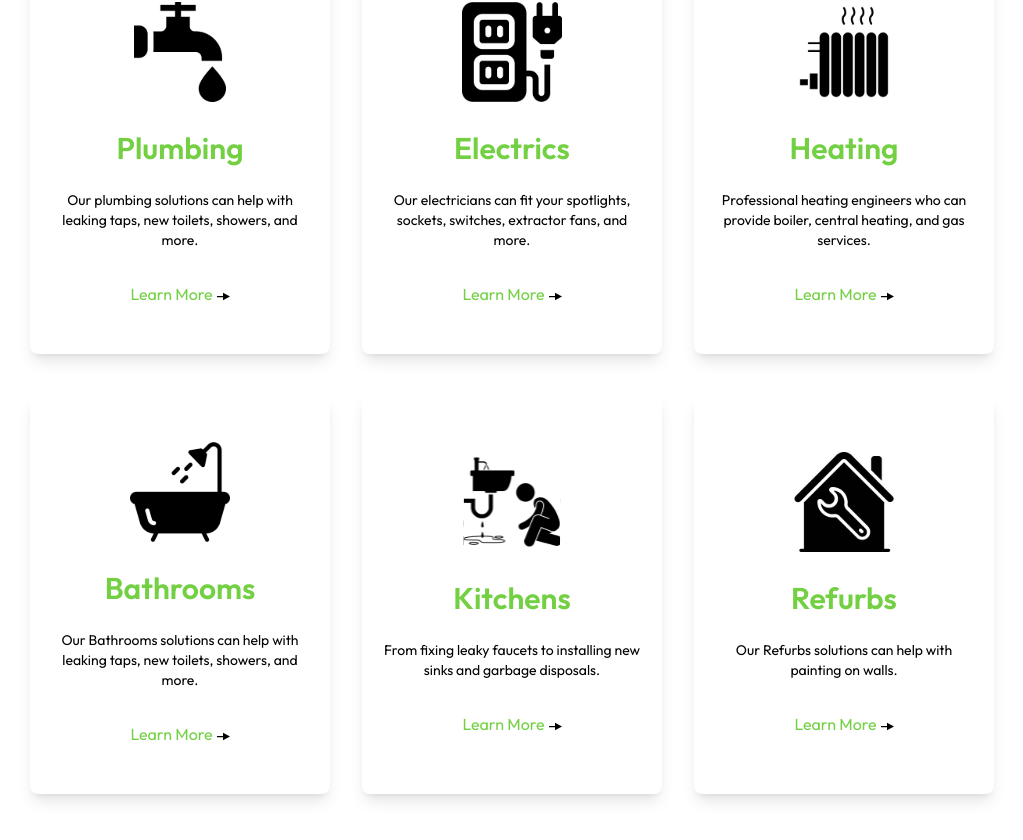
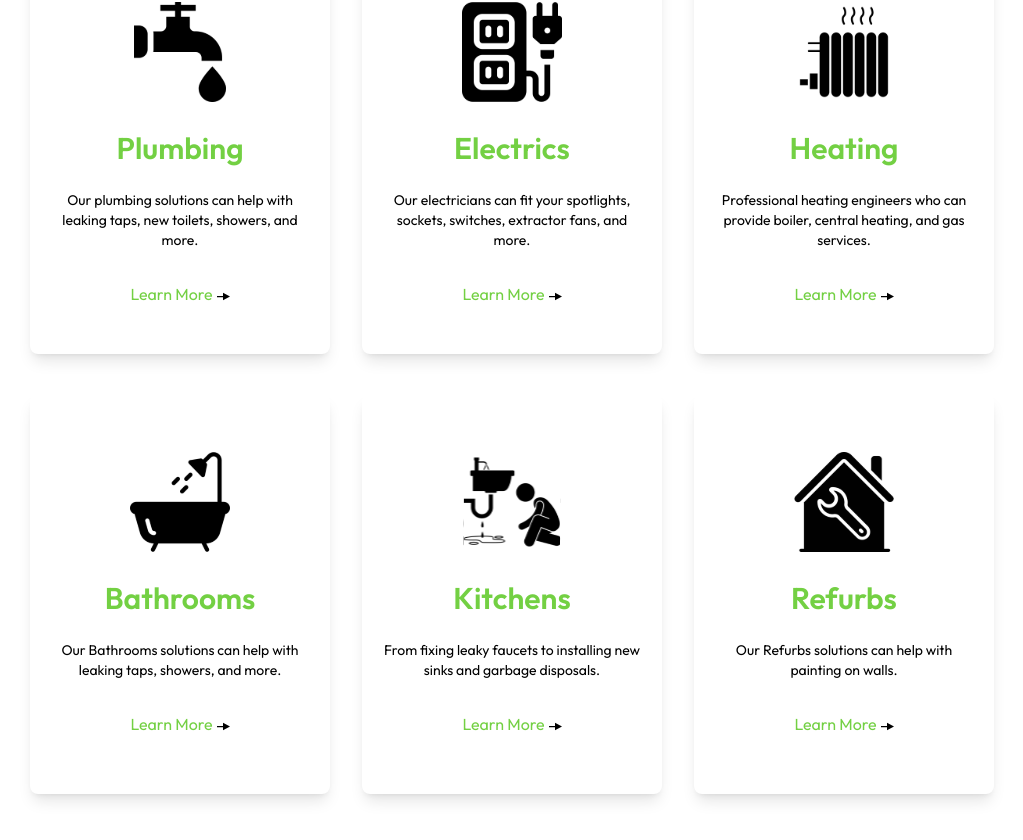
Before and after one commit to ahmedashfaq850/Plumbing-website, a Next.js app: page / in a window 1280 px wide. Shown: the part 1198-2038 px from the top of the page, without its empty margins (112-1135 px from the left). Built offline with nearby package versions, Linux system fonts and the light colour scheme.

Commit message:
Update Services.jsx

```diff
--- a/components/Services.jsx
+++ b/components/Services.jsx
@@ -18,7 +18,7 @@ const services = [
   },
   {
     title: 'Bathrooms',
-    description: 'Our Bathrooms solutions can help with leaking taps, new  toilets, showers, and more.',
+    description: 'Our Bathrooms solutions can help with leaking taps, showers, and more.',
     imageSrc: '/images/bathroom.svg',
   },
   {
```
